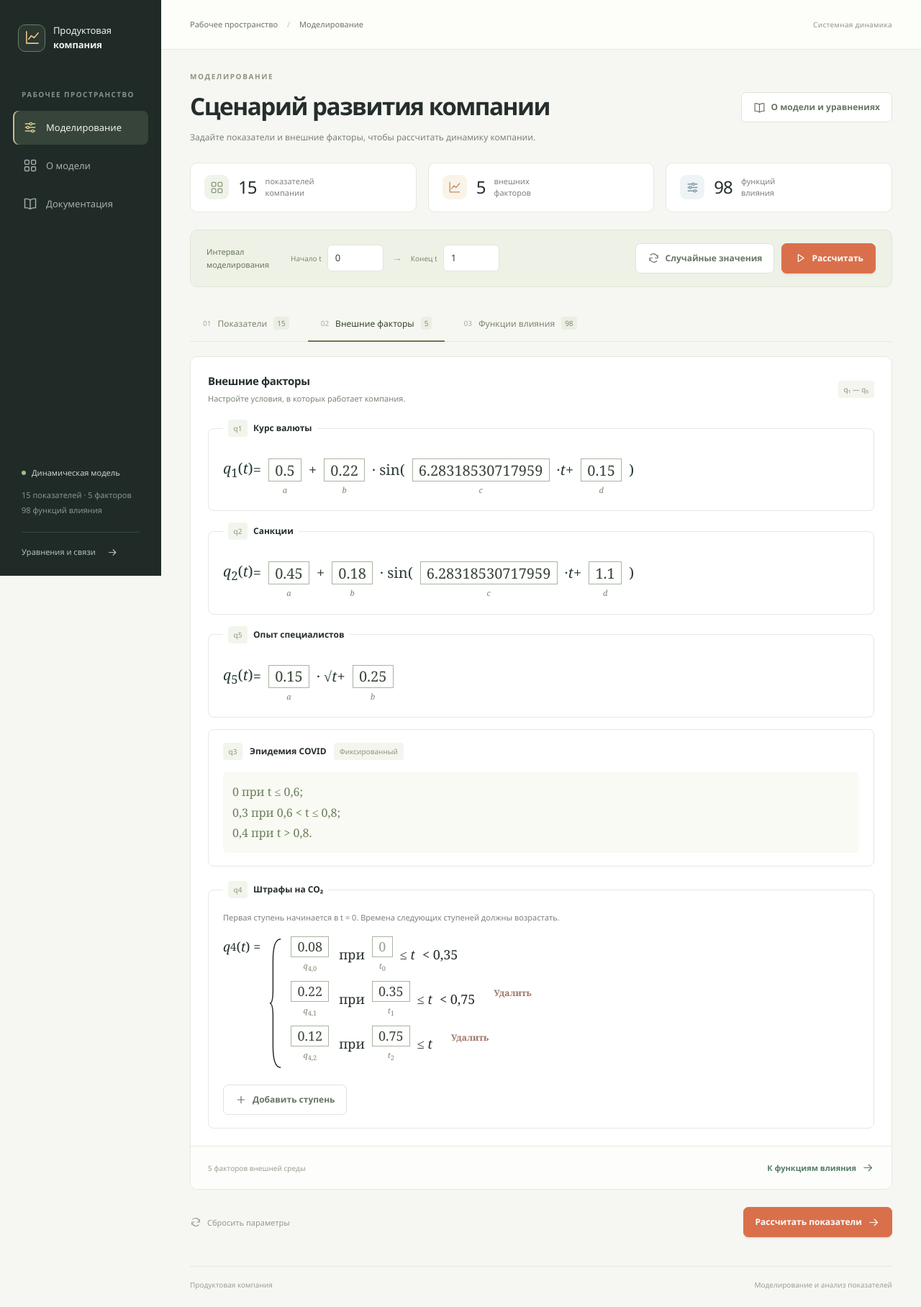
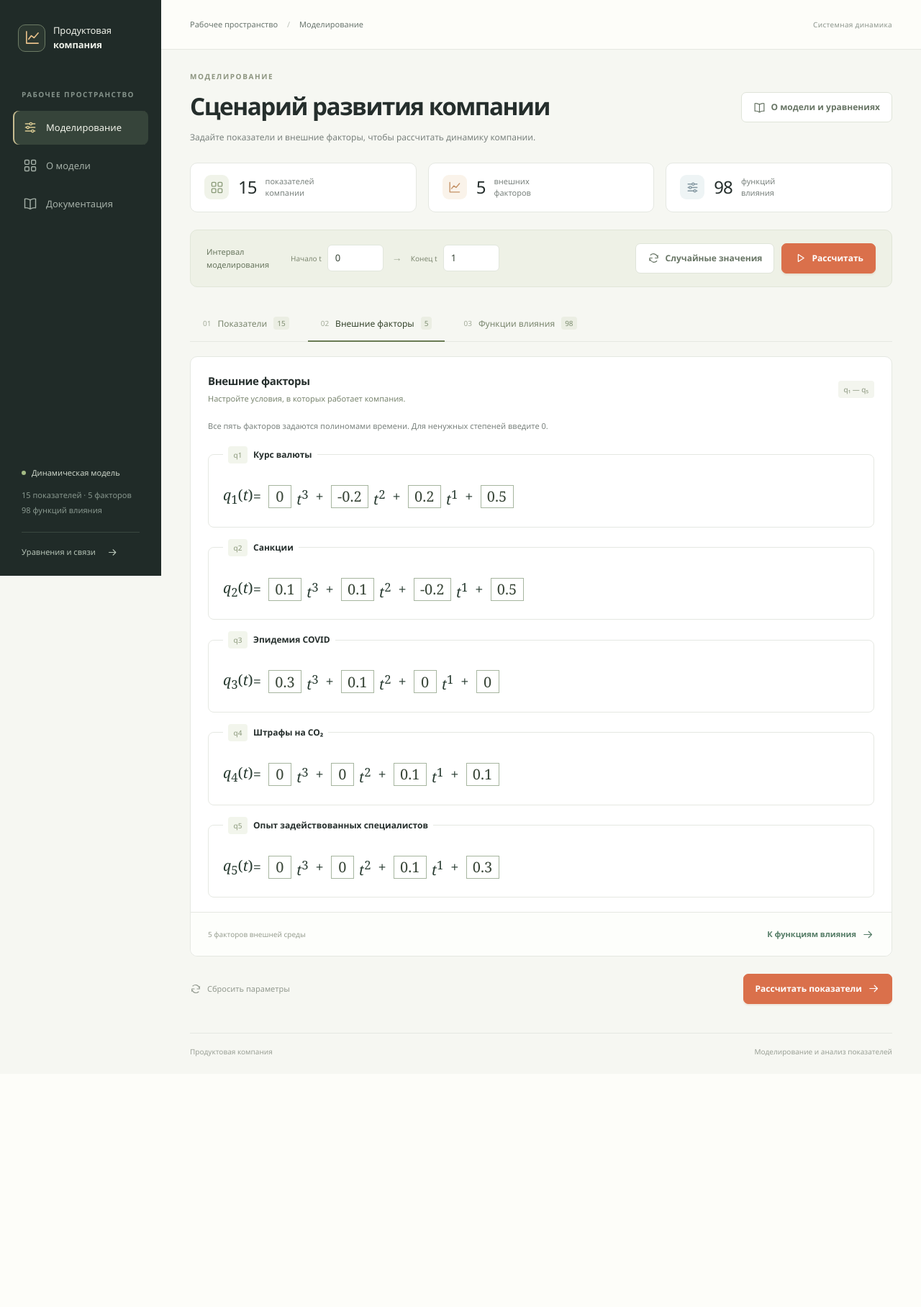
Before and after one commit to ZoyaDenisova/kushnikov_product_company, a Flask app: page / in a window 1280 px wide, after a click that opens the changed part. Shown: the whole page at 72% size. After the commit the page ends 1468 px from the top, so only its background shows below. Run offline with Flask 3, Linux system fonts and the light colour scheme.

Commit message:
возмущения: заменены функции f(l)

```diff
--- a/app/model.py
+++ b/app/model.py
@@ -14,6 +14,7 @@ PERTURBATIONS = ['Курс валюты', 'Санкции', 'Эпидемия CO
                  'Опыт задействованных специалистов']
 Q_FIELDS = ['q1_a', 'q1_b', 'q1_c', 'q1_d',
             'q2_a', 'q2_b', 'q2_c', 'q2_d', 'q5_a', 'q5_b']
+Q_POLYNOMIAL_FIELDS = [f'q{i}_A{k}' for i in range(1, 6) for k in range(4)]
 EDGES = []
 next_function = 1
 for row in MATRIX:
@@ -29,6 +30,9 @@ assert next_function == 99
 
 def perturbations(t, parameters):
     p = parameters
+    if 'q1_A0' in p:
+        return [((p[f'q{i}_A3'] * t + p[f'q{i}_A2']) * t + p[f'q{i}_A1']) * t + p[f'q{i}_A0']
+                for i in range(1, 6)]
     sine = lambda k: p[k + '_a'] + p[k + '_b'] * math.sin(p[k + '_c'] * t + p[k + '_d'])
     q4 = p['q4_steps'][0]['value']
     for step in p['q4_steps'][1:]:
--- a/app/routes/main.py
+++ b/app/routes/main.py
@@ -16,14 +16,11 @@ def random_scenario():
         start = finite_number(payload.get('t_start'), 'Начало интервала')
         end = finite_number(payload.get('t_end'), 'Конец интервала')
         degree = finite_number(payload.get('polynomial_degree'), 'Степень полиномов')
-        count = finite_number(payload.get('step_count'), 'Количество ступеней q₄')
         if not 0 <= start < end:
             raise ValueError('Укажите интервал 0 ≤ начало < конец.')
         if degree not in (0, 1, 2, 3):
             raise ValueError('Выберите степень полиномов от 0 до 3.')
-        if not count.is_integer() or not 1 <= count <= 100:
-            raise ValueError('Для генерации задайте от 1 до 100 ступеней q₄.')
-        values, steps = random_form_values(start, end, int(degree), int(count))
+        values, steps = random_form_values(start, end, int(degree))
     except ValueError as error:
         return jsonify(error=str(error)), 400
     return jsonify(values=values, steps=steps)
--- a/app/services/graph_service.py
+++ b/app/services/graph_service.py
@@ -64,7 +64,7 @@ class GraphService:
 
     def save_perturbations(self, calculation_id, x, parameters):
         fig, ax = plt.subplots(figsize=(11, 6))
-        jumps = [.6, .8] + [step['time'] for step in parameters['q4_steps'][1:]]
+        jumps = [] if 'q1_A0' in parameters else [.6, .8] + [step['time'] for step in parameters['q4_steps'][1:]]
         extra = [np.nextafter(t, np.inf) for t in jumps if x[0] <= t < x[-1]]
         x = np.unique(np.r_[x, extra])
         values = np.array([perturbations(t, parameters) for t in x])
--- a/app/static/css/style.css
+++ b/app/static/css/style.css
@@ -432,3 +432,5 @@ input.coefficient-square::-webkit-inner-spin-button, input.coefficient-square::-
 #doc-indicators,#doc-factors,#doc-matrix,#doc-equations { scroll-margin-top:20px; }
 @media(max-width:850px) { .about-grid { grid-template-columns:1fr; } }
 @media(max-width:600px) { .model-intro { padding:22px; } .model-intro h2 { font-size:25px; } .model-intro .equation { font-size:21px; } .document-nav { gap:6px; } .document-nav a { padding:8px 10px; font-size:10px; } .equation-list { padding:0 14px 14px; } }
+
+.external-power { display: inline-block; min-height: var(--coefficient-height); line-height: 1.6; }
--- a/app/static/js/spinner.js
+++ b/app/static/js/spinner.js
@@ -67,36 +67,11 @@ if (form) {
         progress();
     });
     progress();
-    const stepBody = document.querySelector('#q4-table tbody');
-    const updateStepBounds = () => {
-        const rows = [...stepBody.querySelectorAll('tr')];
-        rows.forEach((row, i) => {
-            const bound = row.querySelector('[data-next-bound]');
-            bound.hidden = i === rows.length - 1;
-            const next = rows[i+1]?.querySelector('[data-step-kind="time"]').value;
-            row.querySelector('[data-next-time]').textContent = next ? next.replace('.', ',') : '…';
-        });
-    };
-    const renumberSteps = () => {
-        stepBody.querySelectorAll('tr').forEach((row, i) => {
-            for (const kind of ['time', 'value']) {
-                const input = row.querySelector(`[data-step-kind="${kind}"]`);
-                input.name = input.id = `q4_${kind}_${i}`;
-                input.closest('label').htmlFor = input.id;
-                input.setAttribute('aria-label', `q4 ${kind === 'time' ? 'время' : 'уровень'} ${i+1}`);
-                input.closest('label').querySelector('.coefficient-index sub').textContent = kind === 'time' ? i : `4,${i}`;
-            }
-        });
-        updateStepBounds();
-    };
-    stepBody.addEventListener('input', updateStepBounds);
-    updateStepBounds();
     const randomButton = document.getElementById('randomize-all');
     randomButton.addEventListener('click', async () => {
         const status = document.getElementById('randomize-status');
         const intervalStart = form.elements.namedItem('t_start').value;
         const intervalEnd = form.elements.namedItem('t_end').value;
-        const stepCount = stepBody.querySelectorAll('tr').length;
         randomButton.disabled = true;
         status.textContent = 'Заполняем случайные значения...';
         try {
@@ -106,24 +81,17 @@ if (form) {
                 body: JSON.stringify({
                     t_start: intervalStart, t_end: intervalEnd,
                     polynomial_degree: 3,
-                    step_count: stepCount,
                 }),
             });
             const data = await response.json();
             if (!response.ok) throw new Error(data.error);
             if (intervalStart !== form.elements.namedItem('t_start').value ||
-                intervalEnd !== form.elements.namedItem('t_end').value ||
-                stepCount !== stepBody.querySelectorAll('tr').length) {
+                intervalEnd !== form.elements.namedItem('t_end').value) {
                 throw new Error('Настройки изменились во время заполнения. Повторите генерацию.');
             }
             for (const [name, value] of Object.entries(data.values)) {
                 if (name !== 't_start' && name !== 't_end') form.elements.namedItem(name).value = value;
             }
-            [...stepBody.querySelectorAll('tr')].forEach((row, i) => {
-                row.querySelector('[data-step-kind="time"]').value = data.steps[i].time;
-                row.querySelector('[data-step-kind="value"]').value = data.steps[i].value;
-            });
-            updateStepBounds();
             fitCoefficients();
             form.querySelectorAll('.user-invalid').forEach(input => input.classList.remove('user-invalid'));
             progress();
@@ -132,22 +100,6 @@ if (form) {
             status.textContent = error.message || 'Не удалось сгенерировать параметры. Попробуйте ещё раз.';
         } finally {
             randomButton.disabled = false;
-        }
-    });
-    document.getElementById('add-step').addEventListener('click', () => {
-        const row = document.createElement('tr');
-        row.innerHTML = '<td><label class="coefficient-slot"><input class="coefficient-square" data-step-kind="value" type="number" step="any" required><span class="coefficient-index"><i>q</i><sub></sub></span></label></td><td class="case-condition"><span>при</span><label class="coefficient-slot"><input class="coefficient-square" data-step-kind="time" type="number" step="any" min="0" required><span class="coefficient-index"><i>t</i><sub></sub></span></label><span>≤ <i>t</i></span><span data-next-bound>&lt; <span data-next-time></span></span></td><td><button type="button" class="btn btn-quiet remove-step">Удалить</button></td>';
-        stepBody.appendChild(row);
-        renumberSteps();
-        row.querySelectorAll('input').forEach(input => fitCoefficient(input));
-        row.querySelector('input').focus();
-    });
-    stepBody.addEventListener('click', event => {
-        const button = event.target.closest('.remove-step');
-        if (button) {
-            button.closest('tr').remove();
-            renumberSteps();
-            document.getElementById('add-step').focus();
         }
     });
     // The first invalid field selects its tab before native validation focuses it.
--- a/app/templates/base.html
+++ b/app/templates/base.html
@@ -7,7 +7,7 @@
   <meta name="theme-color" content="#202928">
   <link rel="icon" type="image/svg+xml" href="{{ url_for('static', filename='images/favicon.svg') }}">
   <title>{% block title %}{% endblock %} | Продуктовая компания</title>
-<link rel="stylesheet" href="{{ url_for('static', filename='css/style.css', v='function-inputs-2') }}">
+<link rel="stylesheet" href="{{ url_for('static', filename='css/style.css', v='all-polynomial-factors-1') }}">
 </head>
 <body>
 <a class="skip-link" href="#main-content">Перейти к содержимому</a>
@@ -30,7 +30,7 @@
   </main>
   <footer class="site-footer"><span>Продуктовая компания</span><span>Моделирование и анализ показателей</span></footer>
 </div>
-<script src="{{ url_for('static', filename='js/spinner.js', v='function-inputs-2') }}" defer></script>
+<script src="{{ url_for('static', filename='js/spinner.js', v='all-polynomial-factors-1') }}" defer></script>
 {% block scripts %}{% endblock %}
 </body>
 </html>
--- a/app/templates/components/polynomial_editor.html
+++ b/app/templates/components/polynomial_editor.html
@@ -61,19 +61,12 @@
 {% set factor=group.symbol %}
 <div class="external-equation" role="group" aria-label="Формула {{ factor }}">
   <span class="formula-symbol">{{ argument(factor[1:], 'q') }} =</span>
-  {% if factor in ('q1', 'q2') %}
-  {{ coefficient_slot(factor+'_a', values[factor+'_a'], factor+' смещение a') }}
-  <span class="formula-symbol">+</span>
-  {{ coefficient_slot(factor+'_b', values[factor+'_b'], factor+' амплитуда b', 'b') }}
-  <span class="formula-symbol">· sin(</span>
-  {{ coefficient_slot(factor+'_c', values[factor+'_c'], factor+' частота c', 'c') }}
-  <span class="formula-symbol">· <i>t</i> +</span>
-  {{ coefficient_slot(factor+'_d', values[factor+'_d'], factor+' фаза d', 'd') }}
-  <span class="formula-symbol">)</span>
-  {% else %}
-  {{ coefficient_slot(factor+'_a', values[factor+'_a'], factor+' темп роста a') }}
-  <span class="formula-symbol">· √<i>t</i> +</span>
-  {{ coefficient_slot(factor+'_b', values[factor+'_b'], factor+' начальное значение b', 'b') }}
-  {% endif %}
+  {% for k in (3, 2, 1, 0) %}
+  {% if not loop.first %}<span class="formula-symbol">+</span>{% endif %}
+  <span class="polynomial-term">
+    {{ coefficient_slot(factor+'_A'+k|string, values[factor+'_A'+k|string], factor+' коэффициент при степени '+k|string, caption=none) }}
+    {% if k %}<span class="external-power"><i>t</i><sup>{{ k }}</sup></span>{% endif %}
+  </span>
+  {% endfor %}
 </div>
 {% endmacro %}
--- a/app/templates/main/documents.html
+++ b/app/templates/main/documents.html
@@ -11,5 +11,5 @@
 <section class="panel" id="doc-matrix"><div class="panel-header"><div><h2>Матрица связей</h2><p>Строка — получатель влияния. Столбец — его источник.</p></div><div class="matrix-legend"><span class="positive">+1 положительное</span><span class="negative">−1 отрицательное</span><span>0 нет связи</span></div></div>
 <div class="table-responsive"><table class="table matrix-table"><thead><tr><th></th>{% for v in variables %}<th>{{ v.symbol }}</th>{% endfor %}{% for i in range(1,6) %}<th>q{{ i }}</th>{% endfor %}</tr></thead><tbody>{% for row in matrix %}<tr><th>L{{ loop.index }}</th>{% for sign in row %}<td class="{{ 'matrix-positive' if sign == 1 else 'matrix-negative' if sign == -1 else 'matrix-zero' }}">{{ '+' if sign == 1 else '' }}{{ sign }}</td>{% endfor %}</tr>{% endfor %}</tbody></table></div></section>
 <section class="panel" id="doc-equations"><div class="panel-header"><div><h2>Уравнения и подграфы</h2><p>В функциях влияния доступны члены до третьей степени; коэффициенты ненужных степеней задаются нулями.</p></div><span class="badge">15 уравнений</span></div><div class="equation-list">{% for equation in equations %}<details class="report-section"><summary><span class="symbol">L{{ loop.index }}</span> {{ variables[loop.index0].name }}</summary>{{ model_figures(loop.index, equation) }}</details>{% endfor %}</div></section>
-<details class="report-section"><summary>Численный метод и проверка порогов</summary><div class="details-prose"><p>Используется RK45 с относительной точностью 10⁻⁹ и абсолютной 10⁻¹¹. Интервал разбивается в точках переключения q₃ и q₄; состояние при этом непрерывно. Начальные значения относятся к началу выбранного интервала, а внешние факторы используют абсолютное время t ≥ 0.</p><p>Время первого пересечения нижнего порога определяется событиями решателя. При начальном значении ниже порога указывается начало интервала. Табличные минимумы траектории получены на сетке из 201 точки с добавлением переключений и пересечений. Пять диаграмм соответствуют точным четвертям интервала.</p></div></details>
+<details class="report-section"><summary>Численный метод и проверка порогов</summary><div class="details-prose"><p>Используется RK45 с относительной точностью 10⁻⁹ и абсолютной 10⁻¹¹. Все пять внешних факторов вычисляются как полиномы времени. Начальные значения относятся к началу выбранного интервала, а внешние факторы используют абсолютное время t ≥ 0.</p><p>Время первого пересечения нижнего порога определяется событиями решателя. При начальном значении ниже порога указывается начало интервала. Табличные минимумы траектории получены на сетке из 201 точки с добавлением пересечений порогов. Пять диаграмм соответствуют точным четвертям интервала.</p></div></details>
 {% endblock %}
--- a/app/templates/main/index.html
+++ b/app/templates/main/index.html
@@ -39,22 +39,11 @@
   </section>
   <section class="panel tab-panel" id="factors" role="tabpanel" aria-labelledby="tab-factors">
     <div class="panel-header"><div><h2>Внешние факторы</h2><p>Настройте условия, в которых работает компания.</p></div><span class="badge">q₁ — q₅</span></div>
+    {% if values.legacy_external_factors %}<p class="alert alert-info">Сохранённый расчёт использует прежние внешние факторы. Для нового расчёта ниже задан пример полиномов; проверьте их коэффициенты.</p>{% endif %}
+    <p class="indicator-formula-note help-text">Все пять факторов задаются полиномами времени. Для ненужных степеней введите 0.</p>
     <div class="factor-grid">
     {% for group in q_groups %}<fieldset class="factor-group"><legend><span class="symbol">{{ group.symbol }}</span>{{ group.name }}</legend>{{ external_factor(group, values) }}</fieldset>{% endfor %}
-    <div class="factor-group"><div class="factor-title"><span class="symbol">q3</span><h3>Эпидемия COVID</h3><span class="badge">Фиксированный</span></div><p class="factor-equation piecewise">0 при t ≤ 0,6;<br>0,3 при 0,6 &lt; t ≤ 0,8;<br>0,4 при t &gt; 0,8.</p></div>
     </div>
-    <fieldset class="factor-group steps-group"><legend><span class="symbol">q4</span>Штрафы на CO₂</legend><p class="help-text">Первая ступень начинается в t = 0. Времена следующих ступеней должны возрастать.</p>
-    <div class="piecewise-editor">
-      <span class="piecewise-left"><i>q</i><sub>4</sub>(<i>t</i>) =</span><span class="cases-brace" aria-hidden="true"><svg viewBox="0 0 20 100" preserveAspectRatio="none"><path d="M18 2 Q6 2 6 18 V40 Q6 50 1 50 Q6 50 6 60 V82 Q6 98 18 98" fill="none" stroke="currentColor" stroke-width="1.5" vector-effect="non-scaling-stroke"/></svg></span>
-      <table id="q4-table" class="piecewise-cases" role="presentation"><tbody>
-      {% for step in steps %}{% set step_index=loop.index0 %}
-      <tr><td>{{ coefficient_slot('q4_value_'+step_index|string, step.value, 'q4 уровень '+loop.index|string, 'q', '4,'+step_index|string, kind='value') }}</td>
-        <td class="case-condition"><span>при</span>{{ coefficient_slot('q4_time_'+step_index|string, step.time, 'q4 время '+loop.index|string, 't', step_index, kind='time', readonly=loop.first) }}<span>≤ <i>t</i></span><span data-next-bound {% if loop.last %}hidden{% endif %}>&lt; <span data-next-time>{% if not loop.last %}{{ steps[loop.index].time }}{% endif %}</span></span></td>
-        <td>{% if not loop.first %}<button type="button" class="btn btn-quiet remove-step">Удалить</button>{% endif %}</td>
-      </tr>{% endfor %}
-      </tbody></table>
-    </div>
-    <button id="add-step" type="button" class="btn btn-outline-secondary">{{ icon('plus',16) }}Добавить ступень</button></fieldset>
     <div class="panel-footer"><span>5 факторов внешней среды</span><button type="button" class="text-button" data-go-tab="influences">К функциям влияния {{ icon('arrow',17) }}</button></div>
   </section>
   <section class="panel tab-panel" id="influences" role="tabpanel" aria-labelledby="tab-influences">
--- a/app/templates/variables/perturbation_description.html
+++ b/app/templates/variables/perturbation_description.html
@@ -1,8 +1,13 @@
 <div class="factor-description">
 <ul>{% for name in perturbation_names %}<li>q{{ loop.index }} — {{ name }}</li>{% endfor %}</ul>
+{% if not data or 'q1_A0' in data.perturbation_parameters %}
+<p class="factor-equation">qᵢ(t) = a₃t³ + a₂t² + a₁t + a₀, i = 1, …, 5. Коэффициенты ненужных степеней равны нулю.</p>
+{% if data %}<table class="table"><thead><tr><th>Фактор</th>{% for k in (3,2,1,0) %}<th>a{{ k }}</th>{% endfor %}</tr></thead><tbody>{% for i in range(1,6) %}<tr><th>q{{ i }}</th>{% for k in (3,2,1,0) %}<td>{{ data.perturbation_parameters['q'+i|string+'_A'+k|string] }}</td>{% endfor %}</tr>{% endfor %}</tbody></table>{% endif %}
+{% else %}
 <p>q₁, q₂ = a + b·sin(c·t + d); q₅ = a·√t + b.</p>
 <p>q₃(t) = 0 при t ≤ 0,6; 0,3 при 0,6 &lt; t ≤ 0,8; 0,4 при t &gt; 0,8.</p>
 <p>q₄ — ступенчатая функция. В момент смены ступени действует новый уровень.</p>
 {% if data %}<details class="report-section"><summary>Параметры факторов и ступени q₄</summary><ul>{% for key,value in data.perturbation_parameters.items() %}{% if key != 'q4_steps' %}<li>{{ key }} = {{ value }}</li>{% endif %}{% endfor %}</ul><table class="table"><thead><tr><th>Начало ступени t</th><th>q₄</th></tr></thead><tbody>{% for step in data.perturbation_parameters.q4_steps %}<tr><td>{{ step.time }}</td><td>{{ step.value }}</td></tr>{% endfor %}</tbody></table></details>{% endif %}
 
+{% endif %}
 </div>
```
Also changed, not shown: app/form_defaults.py (+18 -31 lines), app/services/calculation_service.py (+16 -13 lines), app/services/report_service.py (+12 -6 lines), tests/test_product_company.py (+50 -16 lines), README.md.
